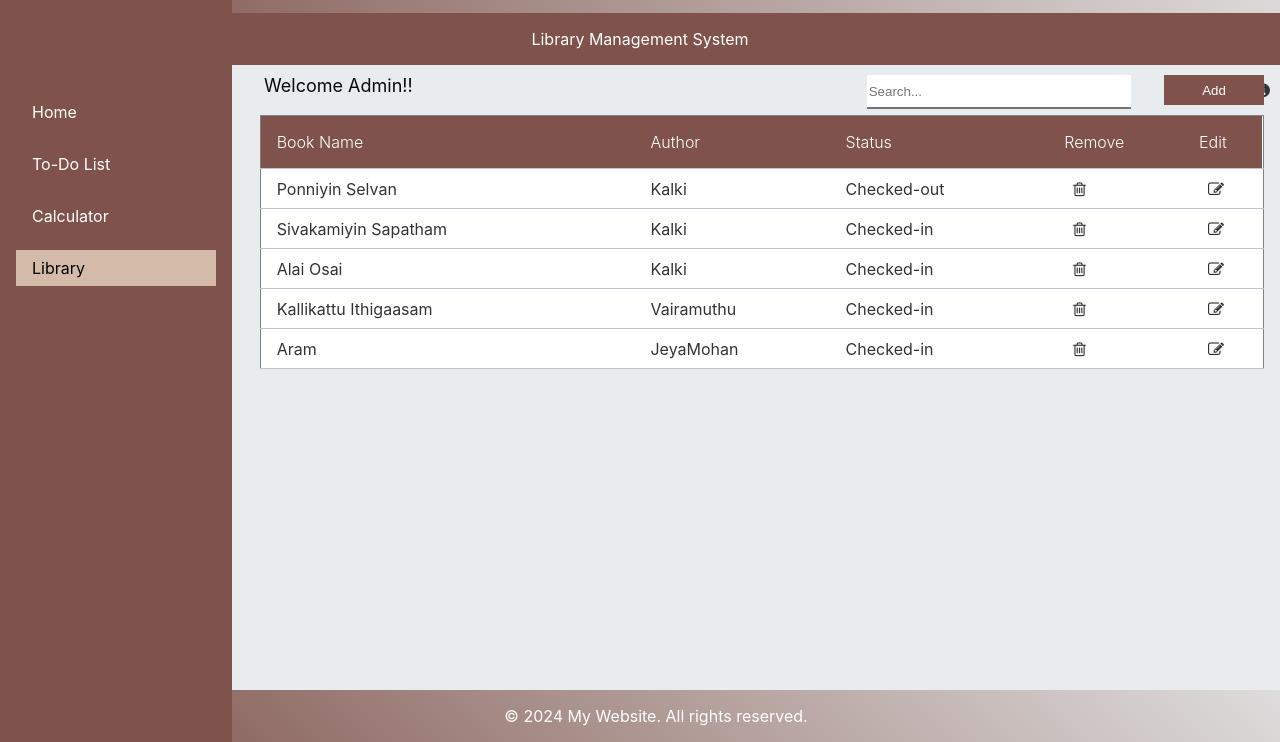
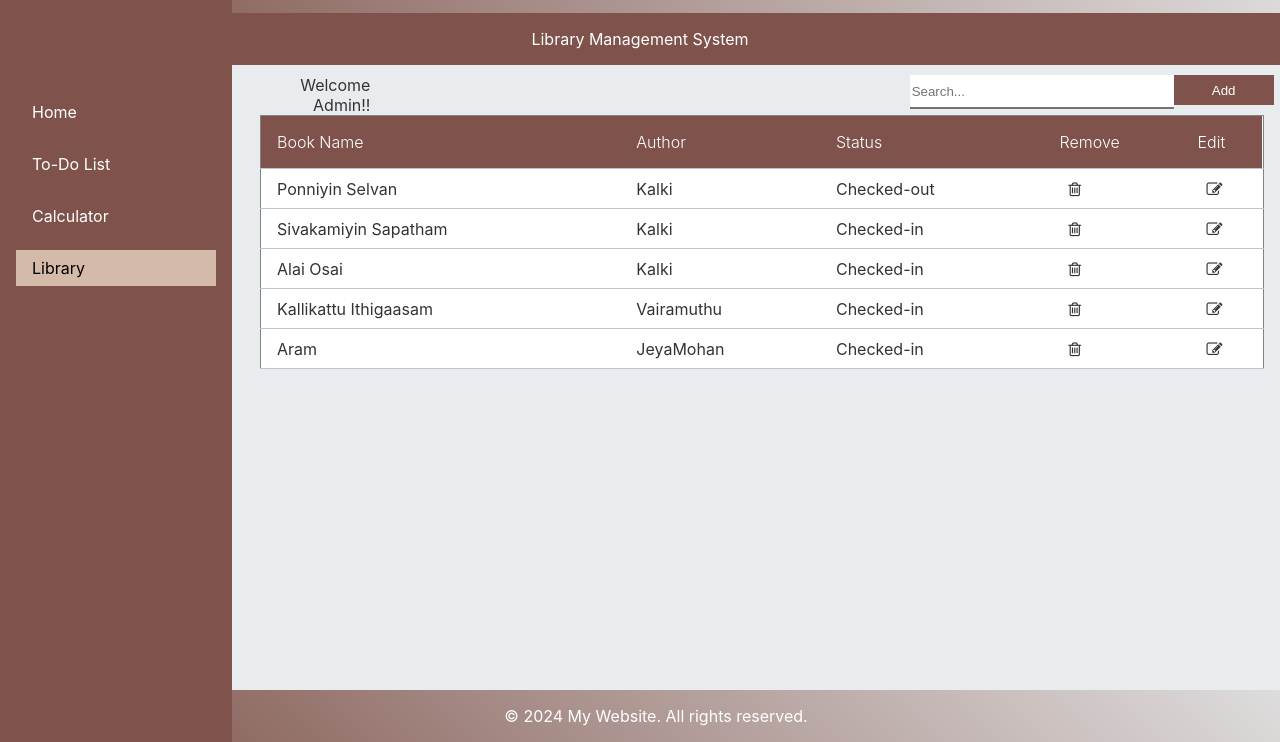
Before and after one commit to dwarakatraders/mywebapps, a plain HTML site: page library.html in a window 1280 px wide. Shown: the part 58-800 px from the top of the page. Drawn offline with Linux system fonts and the light colour scheme.

Commit message:
library issues fixed

```diff
--- a/css/library.css
+++ b/css/library.css
@@ -157,15 +157,6 @@ footer {
     text-align: left;
 }
 
-.welcomeleft {
-    width: 30%;
-    text-align: left;
-    color: #050a0f;
-    font-size: 18px;
-    text-align: left;
-    vertical-align: middle;
-    padding-left: 4px;
-}
 
 .right {
     width: 5%;
@@ -217,7 +208,12 @@ th,
     vertical-align: middle;
 
 }
+td{
 
+    word-wrap: break-word;
+    word-break: break-all;
+    max-width: 160px;
+}
 .row {
     border-top: 1px solid #C1C3D1;
     border-bottom: 1px solid #C1C3D1;
@@ -265,11 +261,26 @@ th,
 .delete {
     cursor: pointer;
 }
+#divwelcome {
+    height: 40px;
+    text-align: right;
+    width: 11%;
+}
+
+#divsearch {
+    width: 80%;
+    text-align: right;
+}
 
 #divadd {
     height: 40px;
     text-align: right;
-    width: 16%;
+    width: 9%;
+}
+
+.divhead {
+    display: flex;
+    width: 100%;
 }
 
 input[type="button"],
@@ -318,16 +329,6 @@ input:focus::placeholder {
     height: 30px;
     border: none;
     border-bottom: 2px solid rgb(117, 114, 114);
-}
-
-.divhead {
-    display: flex;
-    width: 100%;
-}
-
-#divsearch {
-    width: 74%;
-    text-align: right;
 }
 
 #divpage {
@@ -461,7 +462,7 @@ input:focus::placeholder {
     }
 
     #txtBox {
-        width: 54vh;
+        width: 45vh;
     }
 
     #divadd {
--- a/js/library.js
+++ b/js/library.js
@@ -18,6 +18,9 @@ addbutton.addEventListener('click', () => {
     document.getElementById('rdcheckin').checked = true;
     document.getElementById('rdcheckout').checked = false;
     document.getElementById('txtBox').value = '';
+
+    document.getElementById("divsearch").style.display = 'none';
+    document.getElementById("divadd").style.display = 'none';
 });
 document.getElementById('divsearch').append(searchbox);
 document.getElementById('divadd').append(addbutton);
@@ -77,6 +80,8 @@ function bindBooks(arrBook) {
     }
     booklist += '</table>';
     document.getElementById("divpage").innerHTML = booklist;
+    document.getElementById("divsearch").style.display = 'block';
+    document.getElementById("divadd").style.display = 'block';
 }
 
 function deleteBook(id) {
@@ -99,6 +104,9 @@ function editBook(id, name, author, status, pages) {
     resetSearch();
     document.getElementById('myForm').style.display = 'block';
     document.getElementById('divpage').style.display = 'none';
+
+    document.getElementById("divsearch").style.display = 'none';
+    document.getElementById("divadd").style.display = 'none';
 
     document.getElementById('id').textContent = id;
     document.getElementById('inbookname').value = name;
@@ -129,6 +137,8 @@ function saveBook() {
 }
 
 function addBook(id, name, author, status, pages) {
+    document.getElementById("divsearch").style.display = 'none';
+    document.getElementById("divadd").style.display = 'none';
     if (name == '') {
         document.getElementById("lblbookname").style.display = 'block';
     }
@@ -160,6 +170,7 @@ function addBook(id, name, author, status, pages) {
         arrayBooks.push({ id: inid, name: name, status: status, author: author, pages: pages });
         displayBooks();
     }
+
 
 }
 
--- a/library.html
+++ b/library.html
@@ -67,7 +67,7 @@
                 <div id="container">
                     <div class="content">
                         <div class="divhead">
-                            <div class="part welcomeleft">Welcome Admin!!</div>
+                            <div class="part welcomeleft" id="divwelcome">Welcome Admin!!</div>
                             <div id="divsearch"></div>
                             <div id="divadd"></div>
                         </div>
```
